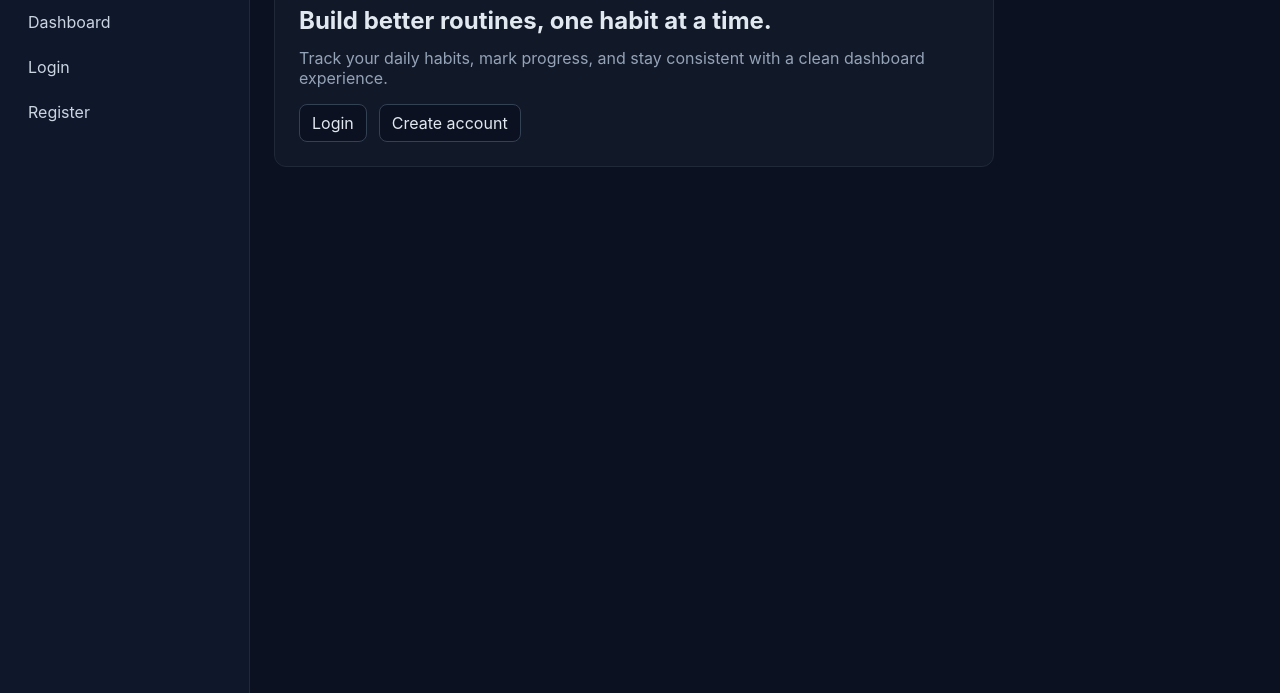
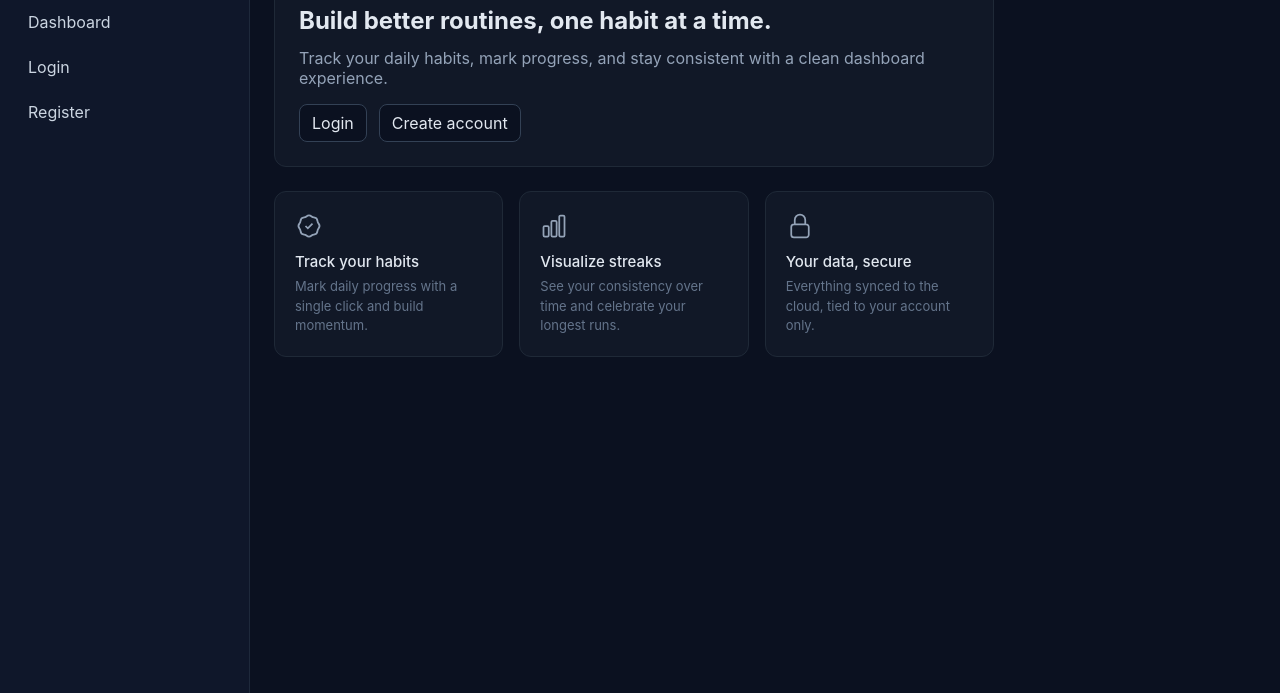
Before and after one commit to SamuelNakab/tp-front-2, an Astro site in the folder frontend/: page / in a window 1280 px wide. Shown: the part 107-800 px from the top of the page. Built offline with nearby package versions, Linux system fonts and the light colour scheme; Astro itself is replaced by a stand-in of ours.

Commit message:
cambios home features

```diff
--- a/frontend/src/pages/index.astro
+++ b/frontend/src/pages/index.astro
@@ -11,6 +11,30 @@ import MainLayout from "../layouts/MainLayout.astro";
       <a href="/register">Create account</a>
     </div>
   </section>
+
+  <section class="features">
+    <div class="feature-card">
+      <svg viewBox="0 0 24 24" fill="none" stroke="currentColor" stroke-width="1.5" width="28" height="28">
+        <path d="M9 12l2 2 4-4M7.835 4.697a3.42 3.42 0 001.946-.806 3.42 3.42 0 014.438 0 3.42 3.42 0 001.946.806 3.42 3.42 0 013.138 3.138 3.42 3.42 0 00.806 1.946 3.42 3.42 0 010 4.438 3.42 3.42 0 00-.806 1.946 3.42 3.42 0 01-3.138 3.138 3.42 3.42 0 00-1.946.806 3.42 3.42 0 01-4.438 0 3.42 3.42 0 00-1.946-.806 3.42 3.42 0 01-3.138-3.138 3.42 3.42 0 00-.806-1.946 3.42 3.42 0 010-4.438 3.42 3.42 0 00.806-1.946 3.42 3.42 0 013.138-3.138z"/>
+      </svg>
+      <h3>Track your habits</h3>
+      <p>Mark daily progress with a single click and build momentum.</p>
+    </div>
+    <div class="feature-card">
+      <svg viewBox="0 0 24 24" fill="none" stroke="currentColor" stroke-width="1.5" width="28" height="28">
+        <path d="M3 13.125C3 12.504 3.504 12 4.125 12h2.25c.621 0 1.125.504 1.125 1.125v6.75C7.5 20.496 6.996 21 6.375 21h-2.25A1.125 1.125 0 013 19.875v-6.75zM9.75 8.625c0-.621.504-1.125 1.125-1.125h2.25c.621 0 1.125.504 1.125 1.125v11.25c0 .621-.504 1.125-1.125 1.125h-2.25a1.125 1.125 0 01-1.125-1.125V8.625zM16.5 4.125c0-.621.504-1.125 1.125-1.125h2.25C20.496 3 21 3.504 21 4.125v15.75c0 .621-.504 1.125-1.125 1.125h-2.25a1.125 1.125 0 01-1.125-1.125V4.125z"/>
+      </svg>
+      <h3>Visualize streaks</h3>
+      <p>See your consistency over time and celebrate your longest runs.</p>
+    </div>
+    <div class="feature-card">
+      <svg viewBox="0 0 24 24" fill="none" stroke="currentColor" stroke-width="1.5" width="28" height="28">
+        <path d="M16.5 10.5V6.75a4.5 4.5 0 10-9 0v3.75m-.75 11.25h10.5a2.25 2.25 0 002.25-2.25v-6.75a2.25 2.25 0 00-2.25-2.25H6.75a2.25 2.25 0 00-2.25 2.25v6.75a2.25 2.25 0 002.25 2.25z"/>
+      </svg>
+      <h3>Your data, secure</h3>
+      <p>Everything synced to the cloud, tied to your account only.</p>
+    </div>
+  </section>
 </MainLayout>
 
 <style>
@@ -20,14 +44,15 @@ import MainLayout from "../layouts/MainLayout.astro";
     border: 1px solid #1f2937;
     border-radius: 0.75rem;
     padding: 1.5rem;
+    margin-bottom: 1.5rem;
   }
 
-  h1 {
+  .hero h1 {
     margin: 0 0 0.75rem;
     line-height: 1.25;
   }
 
-  p {
+  .hero p {
     margin: 0 0 1rem;
     color: #94a3b8;
   }
@@ -37,7 +62,7 @@ import MainLayout from "../layouts/MainLayout.astro";
     gap: 0.75rem;
   }
 
-  a {
+  .actions a {
     text-decoration: none;
     border-radius: 0.5rem;
     border: 1px solid #334155;
@@ -46,7 +71,41 @@ import MainLayout from "../layouts/MainLayout.astro";
     background: #0b1120;
   }
 
-  a:hover {
+  .actions a:hover {
     border-color: #475569;
   }
+
+  .features {
+    display: grid !important;
+    grid-template-columns: repeat(3, 1fr);
+    gap: 1rem;
+    max-width: 720px;
+  }
+
+  .feature-card {
+    background: #111827;
+    border: 1px solid #1f2937;
+    border-radius: 0.75rem;
+    padding: 1.25rem;
+  }
+
+  .feature-card svg {
+    color: #94a3b8;
+    margin-bottom: 0.75rem;
+    display: block;
+  }
+
+  .feature-card h3 {
+    margin: 0 0 0.4rem;
+    font-size: 15px;
+    font-weight: 500;
+    color: #e2e8f0;
+  }
+
+  .feature-card p {
+    margin: 0;
+    font-size: 13px;
+    color: #64748b;
+    line-height: 1.5;
+  }
 </style>
```
Also changed, not shown: 2 other files.
